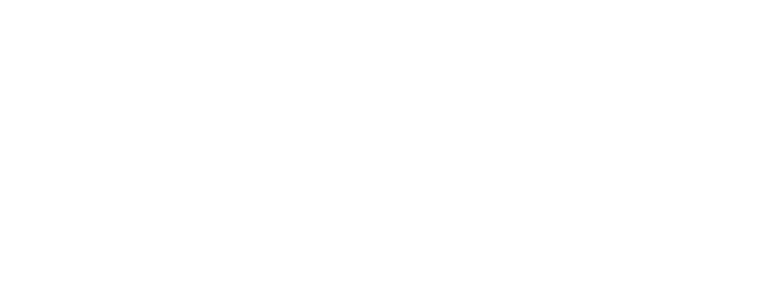
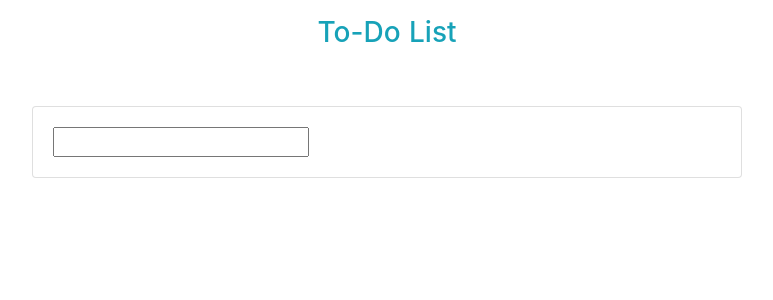
Before and after one commit to hiwanis/To-Do-List, a Nuxt app: page /page2.vue in a window 1280 px wide. Before the commit this address had no page. Shown: the top 300 px of the page, without its empty margins (253-1026 px from the left). Built offline with nearby package versions, Linux system fonts and the light colour scheme.

Commit message:
your message

```diff
--- a/nuxt.config.js
+++ b/nuxt.config.js
@@ -12,6 +12,9 @@ export default {
     ],
     link: [
       { rel: 'icon', type: 'image/x-icon', href: '/favicon.ico' }
+    ],
+    link: [
+      { rel: "stylesheet", href: "https://cdnjs.cloudflare.com/ajax/libs/font-awesome/4.7.0/css/font-awesome.min.css" }
     ]
   },
 
--- a/pages/index.vue
+++ b/pages/index.vue
@@ -13,7 +13,14 @@
                 v-for="(todo, index) in listItems"
                 :key="todo"
               >
-                <a href="#" @click="removeTodo(index)"> {{ todo }}</a>
+                {{ todo }}
+
+                <button
+                  class="btn btn-danger float-right"
+                  @click="removeTodo(index)"
+                >
+                  <i class="fa fa-trash" aria-hidden="true"></i>
+                </button>
               </li>
             </ul>
 
--- /dev/null
+++ b/pages/page2.vue/index.vue
@@ -0,0 +1,42 @@
+<template>
+  <div class="container">
+    <div class="text-center text-info mt-3">
+      <h3>To-Do List</h3>
+    </div>
+    <div class="d-flex flex-row justify-content-center">
+      <div class="col-md-8 mt-5">
+        <div class="card">
+          <div class="card-body">
+            <input type="text" v-model="item" @keypress.enter="add" />
+            {{ item }}
+            <ul class="list-group">
+              <li v-for="(item, index) in items" :key="index">
+                {{ item }}
+                <button @click="remove(index)">-</button>
+              </li>
+            </ul>
+          </div>
+        </div>
+      </div>
+    </div>
+  </div>
+</template>
+
+<script>
+export default {
+  data() {
+    return {
+      items: [],
+      item: "",
+    };
+  },
+  methods: {
+    add(item) {
+      this.items.push(item);
+    },
+    remove(index) {
+      this.items.splice(index, 1);
+    },
+  },
+};
+</script>
```
